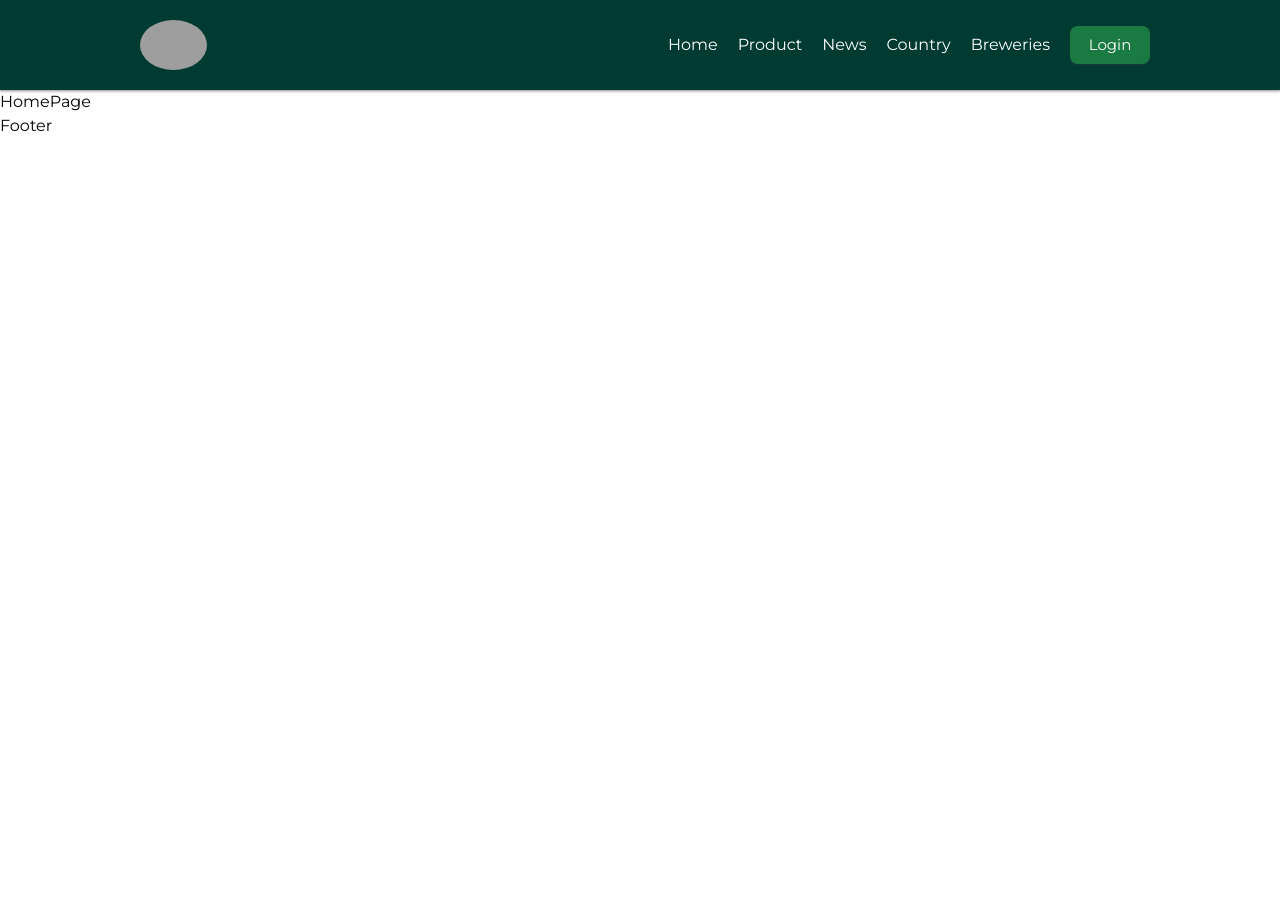
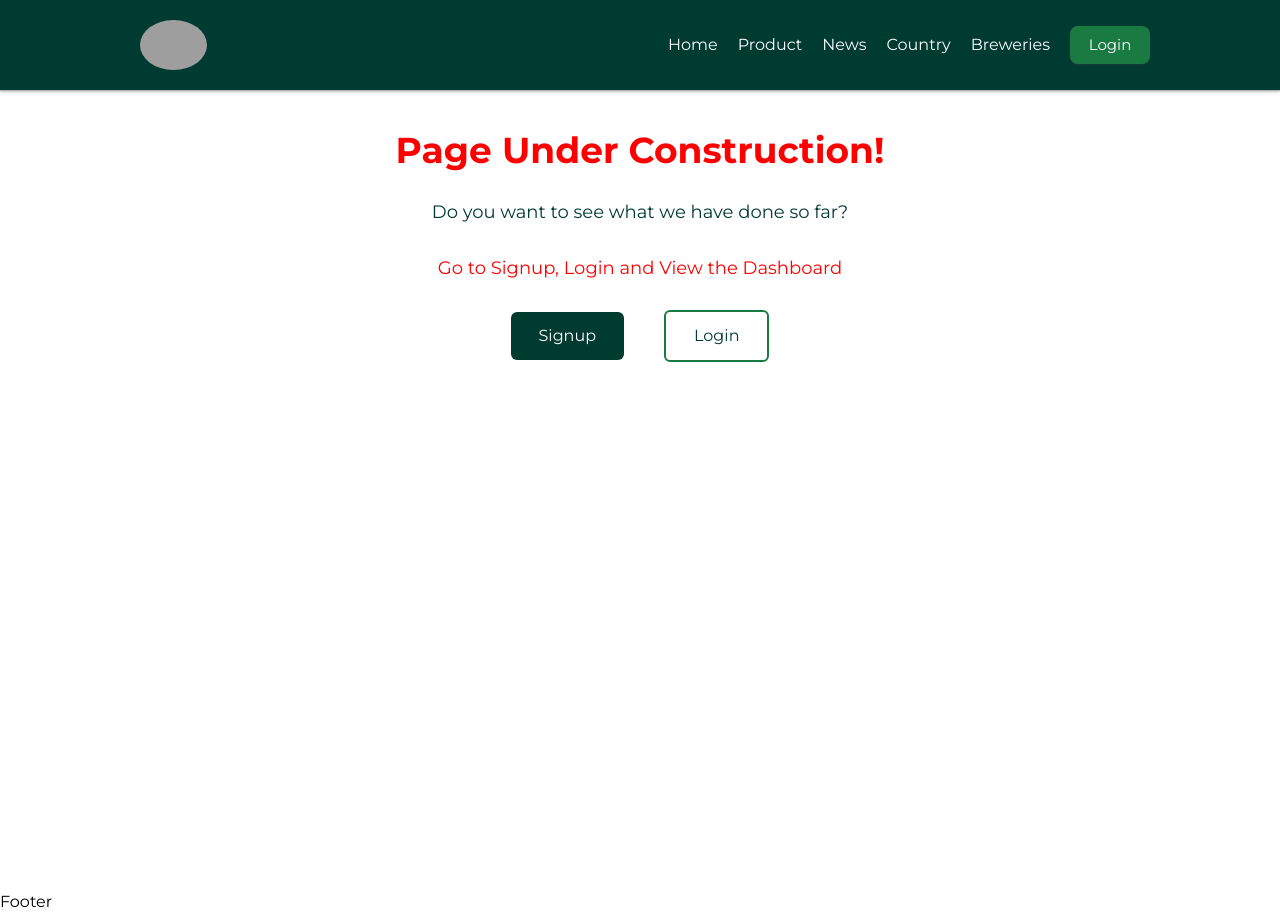
Before and after one commit to olakved/e-commerce, a React (Vite) app: page / in a window 1280 px wide. Before the commit the page ends 800 px from the top, so only its background shows below. Built offline with nearby package versions, Linux system fonts and the light colour scheme; grey boxes are pictures that could not be loaded.

Commit message:
homepage instruction

```diff
--- a/src/pages/Homepage/index.jsx
+++ b/src/pages/Homepage/index.jsx
@@ -1,7 +1,30 @@
 import React from "react";
+import { Link } from "react-router-dom";
 
 function HomePage() {
-  return <div>HomePage</div>;
+  return (
+    <div className="w-screen h-screen overflow-hidden">
+      <div className="mt-10">
+        <h1 className="text-[red] font-bold text-4xl text-center">
+          Page Under Construction!
+        </h1>
+        <p className="text-dark-green mt-7 text-center text-lg">
+          Do you want to see what we have done so far?
+        </p>
+        <p className="text-[red] mt-7 text-center text-lg">
+          Go to Signup, Login and View the Dashboard
+        </p>
+        <div className="flex gap-x-10 justify-center items-center mt-7">
+          <button className="px-7 py-3 bg-dark-green text-white rounded-md">
+            <Link to={"/signup"}>Signup</Link>
+          </button>
+          <button className="px-7 py-3 border-2 border-light-green bg-white text-dark-green rounded-md hover:bg-light-green hover:text-white">
+            <Link to={"/signup"}>Login</Link>
+          </button>
+        </div>
+      </div>
+    </div>
+  );
 }
 
 export default HomePage;
```
